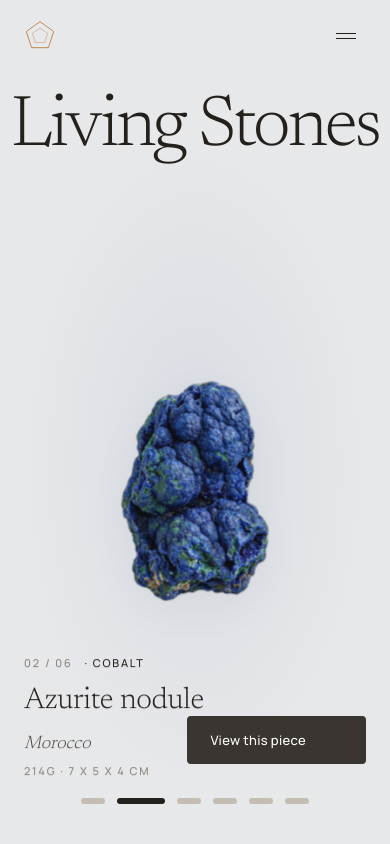
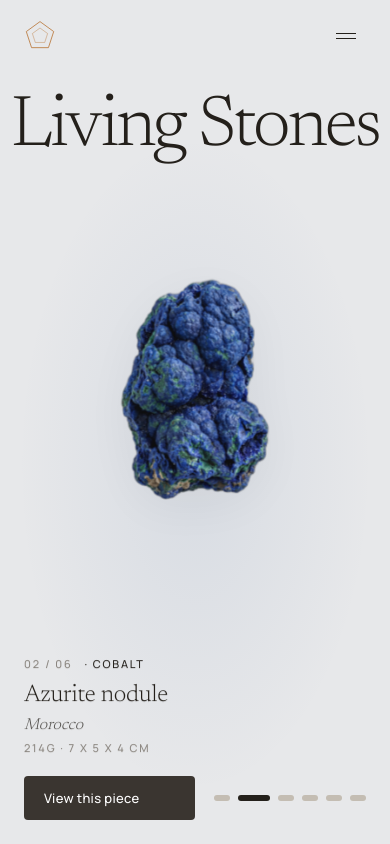
Before and after one commit to seangaw99-blip/living-stones-collections, a Next.js app: page / in a window 390 px wide. Shown: the top 844 px of the page. Built offline with nearby package versions, Linux system fonts and the light colour scheme.

Commit message:
Fix hero mobile layout — smaller image, consolidated bottom strip

```diff
--- a/src/components/home/hero.tsx
+++ b/src/components/home/hero.tsx
@@ -228,7 +228,7 @@ export function Hero() {
             data-hero-img
             data-active={i === activeIndex}
             className={cn(
-              'absolute left-1/2 top-[58%] -translate-x-1/2 -translate-y-1/2',
+              'absolute left-1/2 top-[46%] -translate-x-1/2 -translate-y-1/2 md:top-[58%]',
               i === activeIndex ? 'opacity-100' : 'opacity-0',
               'transition-opacity duration-700 ease-out md:transition-none'
             )}
@@ -240,7 +240,7 @@ export function Hero() {
               width={896}
               height={1200}
               priority={i === 0}
-              className="h-[54vh] w-auto max-h-[640px] min-h-[340px] object-contain drop-shadow-[0_12px_28px_rgba(58,53,48,0.05)]"
+              className="h-[38vh] w-auto min-h-[200px] max-h-[420px] object-contain drop-shadow-[0_12px_28px_rgba(58,53,48,0.05)] md:h-[54vh] md:min-h-[340px] md:max-h-[640px]"
               sizes="(max-width: 1024px) 60vw, 42vw"
             />
           </div>
@@ -263,36 +263,37 @@ export function Hero() {
       {/* Content overlay */}
       <div className="absolute inset-0 z-20">
 
-        {/* Specimen block — bottom-left, combines name + origin + details */}
+        {/* Bottom strip — stacks info + CTA + dots */}
+        <div className="absolute bottom-0 left-0 right-0 flex flex-col gap-0 md:contents">
+
+          {/* Specimen info — bottom-left on desktop, top of strip on mobile */}
           <div
             key={`info-${stop.specimen.slug}`}
-          className="hero-fade-up absolute bottom-16 left-6 max-w-md md:bottom-20 md:left-8 lg:left-12"
+            className="hero-fade-up px-6 pt-5 pb-2 md:absolute md:bottom-20 md:left-8 md:px-0 md:pt-0 md:pb-0 lg:left-12"
           >
             <span className="label-text text-outline tabular-nums">
               {String(activeIndex + 1).padStart(2, '0')} /{' '}
               {String(count).padStart(2, '0')}
-            <span className="ml-3 text-primary">
-              &middot; {stop.accentLabel}
+              <span className="ml-3 text-primary">&middot; {stop.accentLabel}</span>
             </span>
-          </span>
-          <h1 className="mt-3 font-headline text-3xl font-light leading-tight tracking-tight text-primary md:text-4xl lg:text-5xl">
+            <h1 className="mt-2 font-headline text-2xl font-light leading-tight tracking-tight text-primary md:mt-3 md:text-4xl lg:text-5xl">
               {stop.specimen.name}
             </h1>
-          <p className="mt-3 font-headline text-lg font-light italic text-primary/80 md:text-xl">
+            <p className="mt-1 font-headline text-base font-light italic text-primary/80 md:mt-3 md:text-xl">
               {stop.specimen.origin}
             </p>
-          <p className="mt-1 label-text text-outline">
+            <p className="mt-0.5 label-text text-outline md:mt-1">
               {stop.specimen.weight}
               {stop.specimen.dimensions && ` · ${stop.specimen.dimensions}`}
             </p>
           </div>
 
-        {/* CTA — bottom-right */}
-        <div className="absolute bottom-20 right-6 md:bottom-24 md:right-8 lg:right-12">
+          {/* CTA + dots row — mobile: side by side; desktop: separate absolute positions */}
+          <div className="flex items-center justify-between px-6 pb-6 pt-3 md:contents">
             <Link
               href={`/collection/${stop.specimen.slug}`}
               aria-label={`View ${stop.specimen.name} — mineral specimen`}
-            className="group inline-flex items-center gap-3 rounded-lg bg-primary-container px-6 py-3 text-on-primary transition-colors hover:bg-primary"
+              className="group inline-flex items-center gap-3 rounded-lg bg-primary-container px-5 py-2.5 text-on-primary transition-colors hover:bg-primary md:absolute md:bottom-24 md:right-8 md:px-6 md:py-3 lg:right-12"
             >
               <span className="font-body text-[13px] font-medium tracking-wide">
                 View this piece
@@ -304,11 +305,10 @@ export function Hero() {
                 arrow_forward
               </span>
             </Link>
-        </div>
 
-        {/* Progress dots — bottom center */}
+            {/* Dots */}
             <div
-          className="absolute bottom-10 left-1/2 flex -translate-x-1/2 items-center gap-3"
+              className="flex items-center gap-2 md:absolute md:bottom-10 md:left-1/2 md:-translate-x-1/2 md:gap-3"
               role="tablist"
               aria-label="Specimen showcase"
             >
@@ -323,13 +323,15 @@ export function Hero() {
                   className={cn(
                     'h-1.5 rounded-full transition-all duration-500 ease-out',
                     i === activeIndex
-                  ? 'w-12 bg-primary'
-                  : 'w-6 bg-outline-variant hover:bg-outline'
+                      ? 'w-8 bg-primary md:w-12'
+                      : 'w-4 bg-outline-variant hover:bg-outline md:w-6'
                   )}
                 />
               ))}
             </div>
           </div>
+        </div>
+      </div>
     </section>
   );
 }
```
Lines whose indentation alone changed are shown as unchanged.
